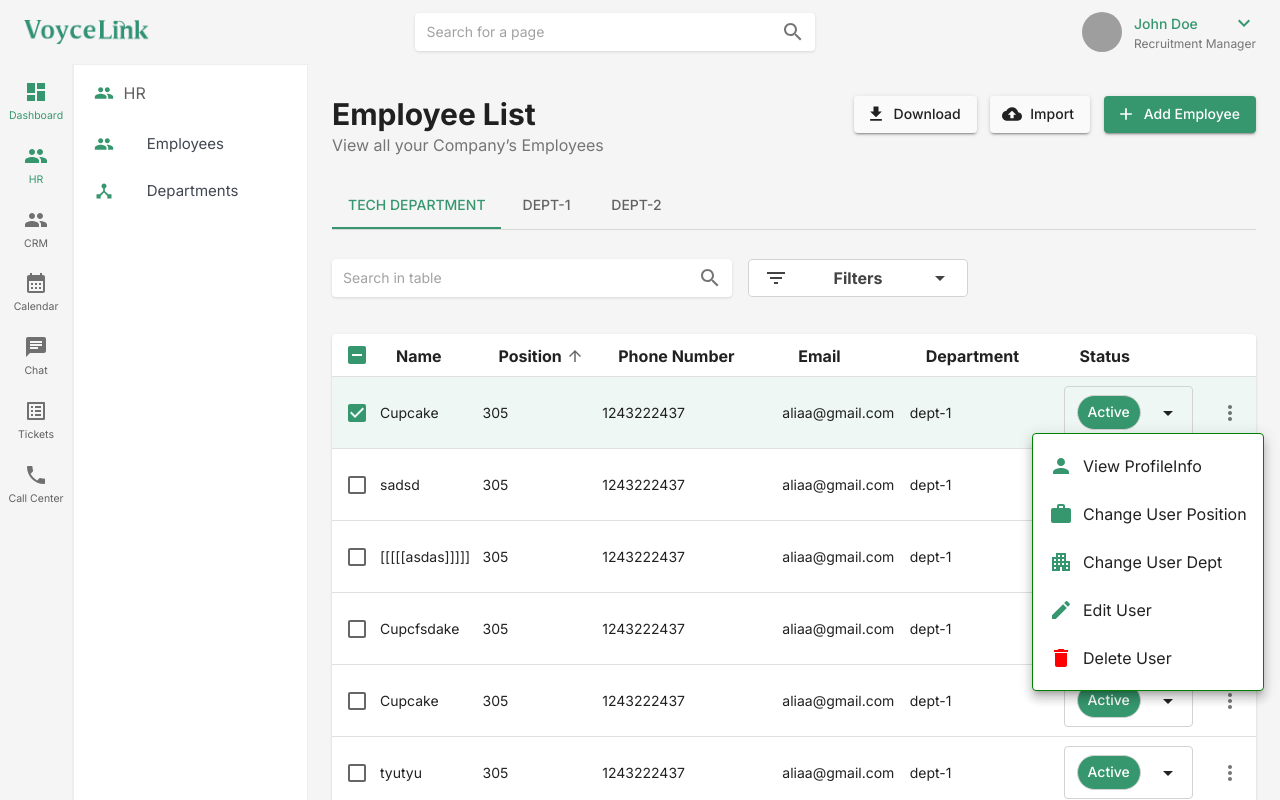
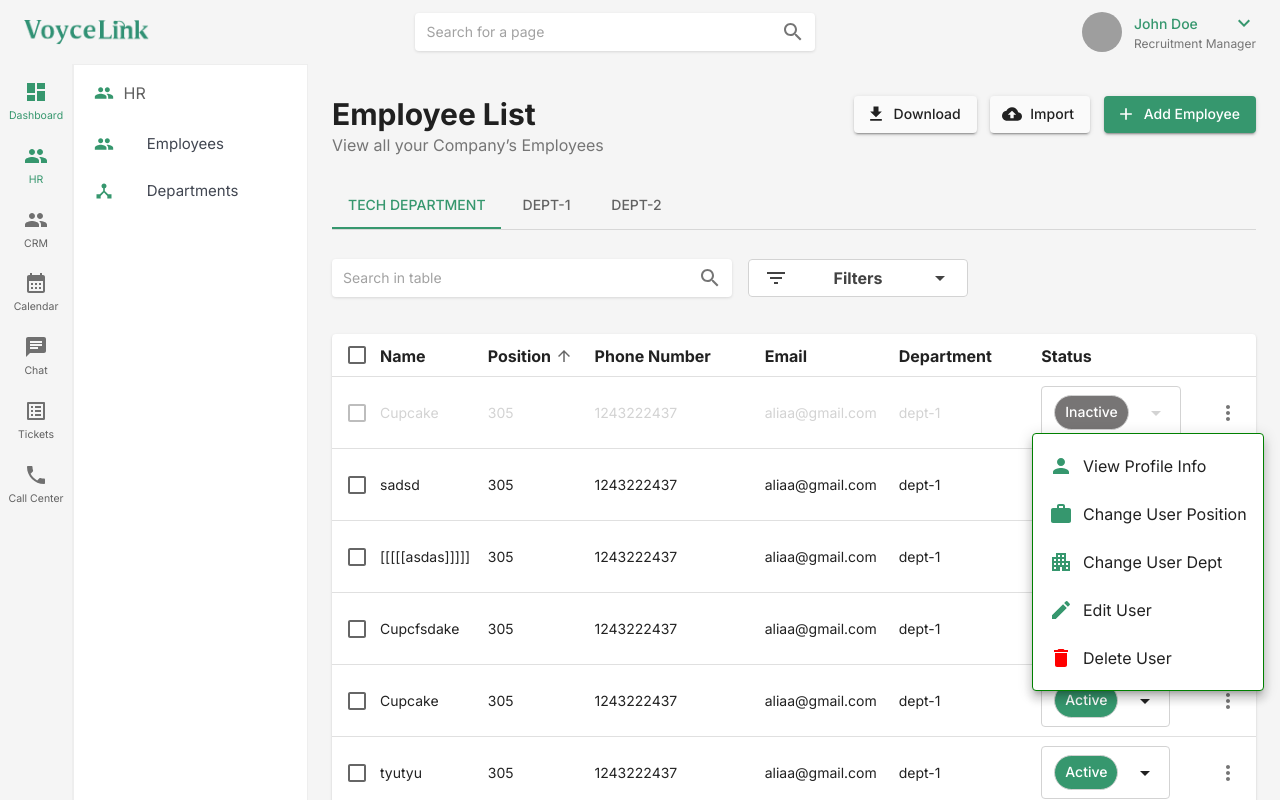
Before and after one commit to Saadgabersaad/VoyceeLink-CallCenter, a Next.js app: page /hhrr/employees in a window 1280 px wide. Both pictures are taken after a click on the button 1230 px from the left and 412 px from the top of the page. Shown: the top 800 px of the page. Built offline with nearby package versions, Linux system fonts and the light colour scheme; grey boxes are pictures that could not be loaded.

Commit message:
profile last adjustment

```diff
--- a/package.json
+++ b/package.json
@@ -14,6 +14,8 @@
     "@mui/icons-material": "^6.1.7",
     "@mui/material": "^6.1.7",
     "@mui/x-data-grid": "^7.23.0",
+    "@mui/x-date-pickers": "^7.23.2",
+    "dayjs": "^1.11.13",
     "next": "15.0.3",
     "react": "19.0.0-rc-66855b96-20241106",
     "react-dom": "19.0.0-rc-66855b96-20241106",
--- a/src/modules/core/consts/tableHead.ts
+++ b/src/modules/core/consts/tableHead.ts
@@ -19,7 +19,7 @@ export interface HeadCell {
 }
 
 export const rows: Data[] = [
-    { id: 1, name: 'Cupcake', position: '305', phoneNumber: 1243222437, email: 'aliaa@gmail.com', department: 'dept-1', status: 'Active' },
+    { id: 1, name: 'Cupcake', position: '305', phoneNumber: 1243222437, email: 'aliaa@gmail.com', department: 'dept-1', status: 'Inactive' },
     { id: 2, name: 'sadsd', position: '305', phoneNumber: 1243222437, email: 'aliaa@gmail.com', department: 'dept-1', status: 'Active' },
     { id: 3, name: '[[[[[asdas]]]]]', position: '305', phoneNumber: 1243222437, email: 'aliaa@gmail.com', department: 'dept-1', status: 'Active' },
     { id: 4, name: 'Cupcfsdake', position: '305', phoneNumber: 1243222437, email: 'aliaa@gmail.com', department: 'dept-1', status: 'Active' },
@@ -56,9 +56,6 @@ export const attendanceHeadCells :readonly HeadCell[] = [
     { id: 'email', numeric: false, disablePadding: false, label: 'Breaks' },
     { id: 'department', numeric: false, disablePadding: false, label: 'Working Hours' },
 ];
-
-
-
 
 
 
--- a/src/modules/hhrr/employee-profile/components/ProfileTabs.tsx
+++ b/src/modules/hhrr/employee-profile/components/ProfileTabs.tsx
@@ -54,7 +54,7 @@ export default function ProfileTabs() {
             <CustomTabPanel value={value} index={0}>
                 <InfoTab/>
             </CustomTabPanel>
-            <CustomTabPanel value={value} index={1}>
+            <CustomTabPanel  value={value} index={1}>
                <AttendanceTab/>
             </CustomTabPanel>
             <CustomTabPanel value={value} index={2}>
--- a/src/modules/hhrr/employees/components/DottedMenu.tsx
+++ b/src/modules/hhrr/employees/components/DottedMenu.tsx
@@ -1,4 +1,5 @@
 import * as React from 'react';
+import { usePathname, useRouter } from 'next/navigation'; // Get the current pathname
 import IconButton from '@mui/material/IconButton';
 import Menu from '@mui/material/Menu';
 import MenuItem from '@mui/material/MenuItem';
@@ -10,23 +11,34 @@ import EditIcon from '@mui/icons-material/Edit';
 import DeleteIcon from '@mui/icons-material/Delete';
 
 const options = [
-    { label: 'View ProfileInfo', icon: <PersonIcon color="primary" /> },
+    { label: 'View Profile Info', icon: <PersonIcon color="primary" /> },
     { label: 'Change User Position', icon: <WorkIcon color="primary" /> },
     { label: 'Change User Dept', icon: <ApartmentIcon color="primary" /> },
-    { label: 'Edit User', icon: <EditIcon  color="primary"/> },
+    { label: 'Edit User', icon: <EditIcon color="primary"/> },
     { label: 'Delete User', icon: <DeleteIcon sx={{color:'red'}} /> },
 ];
 
 const ITEM_HEIGHT = 48;
 
-export default function DottedMenu() {
+export default function DottedMenu({ userId }: { userId: string }) {
     const [anchorEl, setAnchorEl] = React.useState<null | HTMLElement>(null);
     const open = Boolean(anchorEl);
+    const router = useRouter();
+    const pathname = usePathname();
+
     const handleClick = (event: React.MouseEvent<HTMLElement>) => {
         setAnchorEl(event.currentTarget);
     };
+
     const handleClose = () => {
         setAnchorEl(null);
+    };
+
+    const handleProfileClick = () => {
+        // const newPath = `/hhrr/employees/employee-profile/${userId}`;
+        const newPath = `/hhrr/employees/employee-profile/`;
+        router.push(newPath);
+        handleClose();
     };
 
     return (
@@ -62,7 +74,7 @@ export default function DottedMenu() {
                 {options.map((option) => (
                     <MenuItem
                         key={option.label}
-                        onClick={handleClose}
+                        onClick={option.label === 'View Profile Info' ? handleProfileClick : handleClose}
                         sx={{paddingX:'16px',paddingY:'12px'}}
                     >
                         {option.icon}
--- a/src/modules/hhrr/employees/components/StatusMenu.tsx
+++ b/src/modules/hhrr/employees/components/StatusMenu.tsx
@@ -7,6 +7,7 @@ import {Flex} from "modules/core/components/flex";
 
 interface SimpleListMenuProps {
     status?: string;
+    onStatusChange: (status: string) => void;
 }
 
 const statusOptions = [
@@ -15,10 +16,10 @@ const statusOptions = [
     { label: 'Pending', backgroundColor: '#FF9500', color: '#ffffff' },
 ];
 
-export default function SimpleListMenu({ status }: SimpleListMenuProps) {
+export default function SimpleListMenu({ status, onStatusChange }: SimpleListMenuProps) {
     const options = status ? statusOptions : [];
     const [open, setOpen] = useState(false);
-    const [selectedIndex, setSelectedIndex] = useState(0);
+    const [selectedIndex, setSelectedIndex] = useState( options.findIndex((option) => option.label === status));
     const anchorRef = useRef<HTMLDivElement>(null);
 
     const handleToggle = () => setOpen((prev) => !prev);
@@ -29,13 +30,14 @@ export default function SimpleListMenu({ status }: SimpleListMenuProps) {
         }
         setOpen(false);
     };
-
     const handleMenuItemClick = (index: number) => {
         setSelectedIndex(index);
         setOpen(false);
-        console.info(`You clicked ${options[index].label}`);
+        const selectedStatus = options[index].label;
+        if (onStatusChange) {
+            onStatusChange(selectedStatus);
+        }
     };
-
     const selectedOption = options[selectedIndex];
 
     return (
@@ -92,7 +94,6 @@ export default function SimpleListMenu({ status }: SimpleListMenuProps) {
                                               display: 'flex',
                                               flexDirection: 'column',
                                               alignItems: 'start',
-
                                           }}>
                                     {options.map((option, index) => (
                                         <Box
@@ -105,7 +106,6 @@ export default function SimpleListMenu({ status }: SimpleListMenuProps) {
                                                 }
                                             }}>  <MenuItem
                                             key={option.label}
-                                          //selected={index === selectedIndex }
                                             sx={{
                                                 borderRadius: '50px',
                                                 my: '5px',
@@ -117,7 +117,6 @@ export default function SimpleListMenu({ status }: SimpleListMenuProps) {
                                                     backgroundColor: option.backgroundColor,
                                                     color: '#000',
                                                     transition: 'background-color 0.3s ease',
-
                                                 }
                                             }}
                                         >
--- a/src/modules/hhrr/employees/components/Table.tsx
+++ b/src/modules/hhrr/employees/components/Table.tsx
@@ -9,12 +9,11 @@ import TablePagination from '@mui/material/TablePagination';
 import TableRow from '@mui/material/TableRow';
 import Checkbox from '@mui/material/Checkbox';
 import EnhancedTableHead from '../components/TableHead';
-import { rows, headCells,Data, Order } from 'modules/core/consts/tableHead';
+import { rows, headCells, Data, Order } from 'modules/core/consts/tableHead';
 import { getComparator } from 'modules/core/utils/tableUtlis';
 import StatusMenu from "modules/hhrr/employees/components/StatusMenu";
 import EnhancedTableToolbar from "modules/hhrr/employees/components/TableSelection";
 import DottedMenu from "modules/hhrr/employees/components/DottedMenu";
-
 
 export default function Employees() {
     const [order, setOrder] = React.useState<Order>('asc');
@@ -28,17 +27,24 @@ export default function Employees() {
         setOrder(isAsc ? 'desc' : 'asc');
         setOrderBy(property);
     };
-
     const handleSelectAllClick = (event: React.ChangeEvent<HTMLInputElement>) => {
-        if (event.target.checked) {
-            const newSelected = rows.map((n) => n.id);
-            setSelected(newSelected);
-            return;
-        }
+       if (selected.length === 0) {
+           if (event.target.checked) {
+               const newSelected = rows
+                   .filter((row) => row.status !== 'Inactive') // Exclude inactive rows
+                   .map((n) => n.id);
+               setSelected(newSelected);
+               return;
+           }
+       }
         setSelected([]);
     };
+        const handleClick = (event: React.MouseEvent<unknown>, id: number) => {
+            const row = rows.find((row) => row.id === id);
+            if (row?.status === 'Inactive') {
+                return; // Prevent selection for inactive rows
+            }
 
-    const handleClick = (event: React.MouseEvent<unknown>, id: number) => {
         const selectedIndex = selected.indexOf(id);
         let newSelected: readonly number[] = [];
 
@@ -95,11 +101,19 @@ export default function Employees() {
                             {visibleRows.map((row, index) => {
                                 const isItemSelected = selected.indexOf(row.id) !== -1;
                                 const labelId = `enhanced-table-checkbox-${index}`;
+                                const isInactive = row.status === 'Inactive';
+                                const textColorStyle = isInactive ? { color: 'lightgray' } : {};
+
+                                const handleStatusChange = (newStatus: string) => {
+                                    row.status = newStatus;
+                                    console.log(`Row ${row.id} status updated to ${newStatus}`);
+                                };
 
                                 return (
                                     <TableRow
-                                        sx={{height:'72px'}}
-                                        hover
+                                        sx={{ height: '72px',
+                                            cursor: row.status === 'Inactive' ? 'not-allowed' : 'pointer'}}
+                                        hover={row.status !== 'Inactive'}
                                         onClick={(event) => handleClick(event, row.id)}
                                         role="checkbox"
                                         aria-checked={isItemSelected}
@@ -111,24 +125,22 @@ export default function Employees() {
                                             <Checkbox
                                                 color="primary"
                                                 checked={isItemSelected}
-                                                inputProps={{
-                                                    'aria-labelledby': labelId,
-                                                }}
-                                            />
+                                                inputProps={{'aria-labelledby': labelId}}
+                                                disabled={isInactive}/>
                                         </TableCell>
-                                        <TableCell component="th" id={labelId} scope="row" padding="none">
+                                        <TableCell  sx={textColorStyle} component="th" id={labelId} scope="row" padding="none">
                                             {row.name}
                                         </TableCell>
-                                        <TableCell padding={"none"} >{row.position}</TableCell>
-                                        <TableCell padding={"none"} >{row.phoneNumber}</TableCell>
-                                        <TableCell padding={"none"} >{row.email}</TableCell>
-                                        <TableCell padding={"none"} >{row.department}</TableCell>
-                                        <TableCell padding={"none"}  >
-                                            <StatusMenu status={row.status} />
+                                        <TableCell  sx={textColorStyle} padding="none">{row.position}</TableCell>
+                                        <TableCell  sx={textColorStyle} padding="none">{row.phoneNumber}</TableCell>
+                                        <TableCell  sx={textColorStyle} padding="none">{row.email}</TableCell>
+                                        <TableCell  sx={textColorStyle} padding="none">{row.department}</TableCell>
+                                        <TableCell  sx={textColorStyle} padding="none">
+                                            <StatusMenu status={row.status} onStatusChange={handleStatusChange} />
                                         </TableCell>
-                                            <TableCell padding={"none"}  >
-                                                <DottedMenu  />
-                                            </TableCell>
+                                        <TableCell padding="none">
+                                            <DottedMenu userId={''} />
+                                        </TableCell>
                                     </TableRow>
                                 );
                             })}
--- a/src/modules/hhrr/employees/components/TableHead.tsx
+++ b/src/modules/hhrr/employees/components/TableHead.tsx
@@ -41,7 +41,7 @@ const EnhancedTableHead: React.FC<EnhancedTableProps> = (props) => {
                 </TableCell>
                 {headCells.map((headCell) => (
                     <TableCell
-                        sx={{fontWeight: 'bold',fontSize:'16px',pl:2}}
+                        sx={{fontWeight: 'bold',fontSize:'16px'}}
                         key={headCell.id}
                         align={headCell.numeric ? 'right' : 'left'}
                         padding={headCell.disablePadding ? 'none' : 'none'}
```
Also changed, not shown: src/modules/hhrr/employee-profile/components/AttendanceTab.tsx (+14 -8 lines), src/modules/hhrr/employee-profile/components/DatePicker.tsx (+5 -5 lines), src/modules/hhrr/employee-profile/components/LeaveTab.tsx (+1 -10 lines), src/modules/hhrr/employee-profile/components/ProfileInfo.tsx (+16 -10 lines), 1 other file (tests, documents, lock files or other folders). Lines whose indentation alone changed are shown as unchanged.
